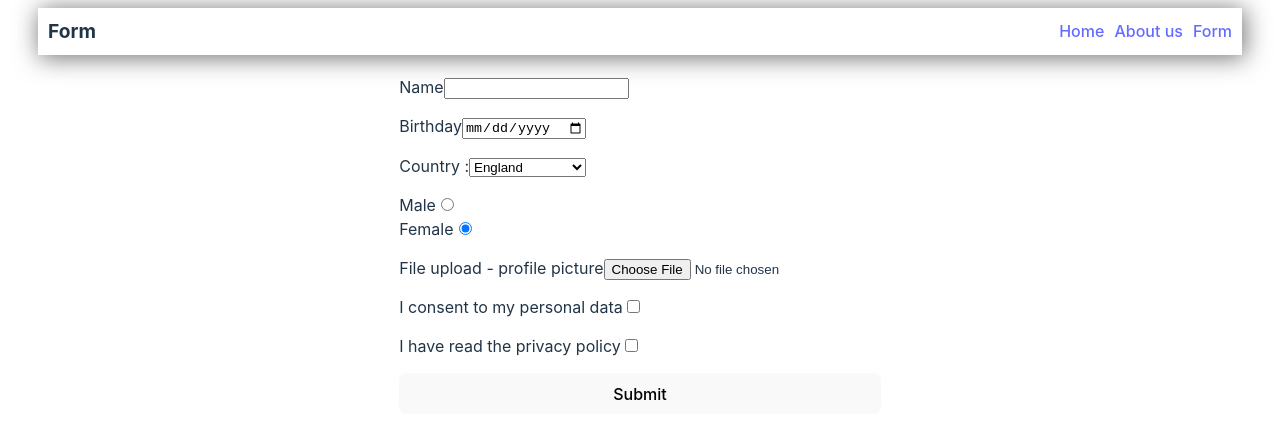
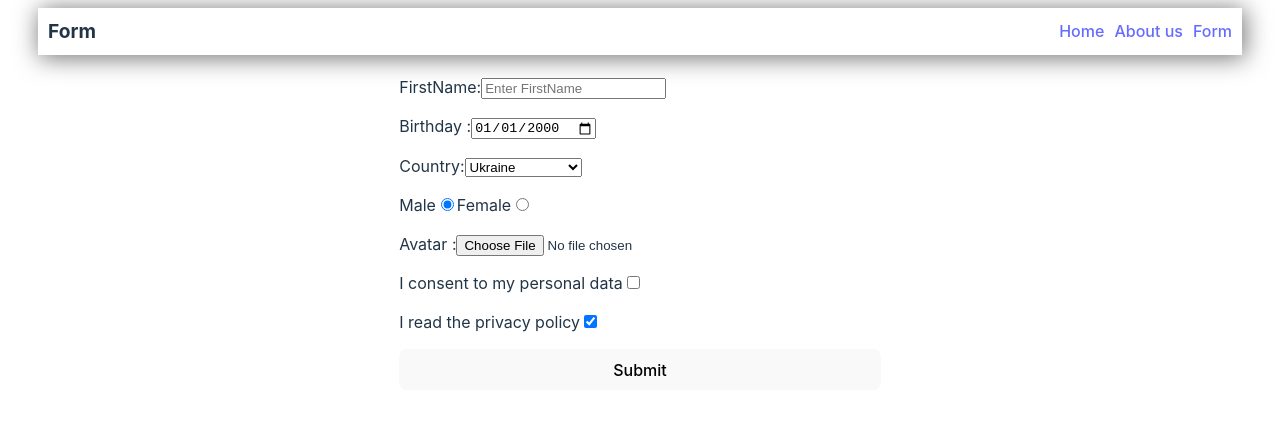
Before and after one commit to roman-lysiuk/learn-react, a React (Vite) app: page /form in a window 1280 px wide. Shown: the top 438 px of the page. Built offline with nearby package versions, Linux system fonts and the light colour scheme.

Commit message:
refactoring: add react-hook-form

```diff
--- a/package.json
+++ b/package.json
@@ -13,8 +13,10 @@
     "coverage": "vitest run --coverage"
   },
   "dependencies": {
+    "@hookform/error-message": "^2.0.1",
     "react": "^18.2.0",
     "react-dom": "^18.2.0",
+    "react-hook-form": "^7.43.8",
     "react-router-dom": "^6.9.0"
   },
   "devDependencies": {
--- a/src/components/Form/Form.tsx
+++ b/src/components/Form/Form.tsx
@@ -1,252 +1,187 @@
 import { IUserCard } from '../../components/UserCard/UserCard';
-import React from 'react';
+import React, { useState } from 'react';
 import { country } from '../../Data/listCountry.json';
-import CreateInputBlock from '../../helpers/CreateInputBlock';
+import { useForm } from 'react-hook-form';
 
 type FormProps = {
   changeUserCardArr: (userCard: IUserCard) => void;
 };
-type FormState = {
-  textErrorName: string | null;
-  textErrorBirthday: string | null;
-  textErrorAgreeCheckboxData: string | null;
-  textErrorAgreeCheckboxPolicy: string | null;
-  textDataSave: string;
+type DataInput = {
+  firstName: string;
+  birthday: string;
+  country: string;
+  gender: string;
+  avatar: string;
+  agreeData: boolean;
+  agreePolicy: boolean;
 };
 
-class Form extends React.Component<FormProps, FormState> {
-  state = {
-    textErrorName: '',
-    textErrorBirthday: '',
-    textErrorAgreeCheckboxData: '',
-    textErrorAgreeCheckboxPolicy: '',
-    textDataSave: '',
+function Form(props: FormProps) {
+  const [textDataSave, setTextDataSave] = useState('');
+  const {
+    register,
+    handleSubmit,
+    reset,
+    watch,
+    formState: { errors, dirtyFields },
+  } = useForm({
+    reValidateMode: 'onSubmit',
+    mode: 'onSubmit',
+    defaultValues: {
+      firstName: '',
+      birthday: '2000-01-01',
+      country: country[1],
+      gender: 'male',
+      avatar: '',
+      agreeData: false,
+      agreePolicy: true,
+    },
+  });
+
+  const { emptyErrorMessage, minLengthErrorMessage, maxLengthErrorMessage } = {
+    emptyErrorMessage: 'This field is required',
+    minLengthErrorMessage: `Minimum length characters `,
+    maxLengthErrorMessage: `Maximum length characters `,
   };
 
-  linkInput: {
-    nameInput: React.RefObject<HTMLInputElement>;
-    birthdayInput: React.RefObject<HTMLInputElement>;
-    countryInput: React.RefObject<HTMLSelectElement>;
-    sexInput: React.RefObject<HTMLInputElement>;
-    fileInput: React.RefObject<HTMLInputElement>;
-    agreeCheckboxData: React.RefObject<HTMLInputElement>;
-    agreeCheckboxDataPolicy: React.RefObject<HTMLInputElement>;
-  };
+  function onSubmit(data: DataInput) {
+    const fileList = data.avatar || null;
+    const userCard: IUserCard = {
+      id: Date.now().toString(),
+      name: data.firstName,
+      avatar: fileList ? URL.createObjectURL(fileList[0] as unknown as File) : null,
+      birthday: new Date(data.birthday).toLocaleDateString(),
+      country: data.country,
+      gender: data.gender,
+    };
 
-  constructor(props: FormProps) {
-    super(props);
-    this.linkInput = {
-      nameInput: React.createRef(),
-      birthdayInput: React.createRef(),
-      countryInput: React.createRef(),
-      sexInput: React.createRef(),
-      fileInput: React.createRef(),
-      agreeCheckboxData: React.createRef(),
-      agreeCheckboxDataPolicy: React.createRef(),
-    };
+    props.changeUserCardArr(userCard);
+
+    setTextDataSave('Your data has been saved');
+
+    setTimeout(() => {
+      setTextDataSave('');
+      reset();
+    }, 2000);
   }
 
-  render() {
-    return (
-      <div>
-        <h2 className="text-data-save">{this.state.textDataSave}</h2>
-        <form className="form">
-          <CreateInputBlock
-            id="form-name"
-            labelTitle="Name"
-            typeInput="text"
-            ref={this.linkInput.nameInput}
-            required={true}
-            textErrorInput={this.state.textErrorName}
-            name="name"
+  return (
+    <div>
+      <h2 className="text-data-save">{textDataSave}</h2>
+      <form className="form" onSubmit={handleSubmit(onSubmit)}>
+        <label>
+          FirstName:
+          <input
+            placeholder="Enter FirstName"
+            type="text"
+            {...register('firstName', {
+              required: {
+                value: true,
+                message: emptyErrorMessage,
+              },
+              minLength: {
+                value: 3,
+                message: `${minLengthErrorMessage + 3}`,
+              },
+              maxLength: {
+                value: 15,
+                message: `${maxLengthErrorMessage + 15}`,
+              },
+              pattern: {
+                value: /^[A-Z][a-z]{2,}/gm,
+                message: 'Lower case name',
+              },
+            })}
           />
-          <CreateInputBlock
-            id="form-birthday"
-            labelTitle="Birthday"
-            typeInput="date"
-            ref={this.linkInput.birthdayInput}
-            required={true}
-            textErrorInput={this.state.textErrorBirthday}
-            name="birthday"
+          {errors.firstName && (
+            <div className="text-error">{errors.firstName.message?.toString()}</div>
+          )}
+        </label>
+        <label>
+          Birthday :
+          <input
+            type="date"
+            {...register('birthday', {
+              required: {
+                value: true,
+                message: emptyErrorMessage,
+              },
+              validate: {
+                tooSmall: (value) => {
+                  const dateYear = new Date(value).getFullYear();
+                  const currentDate = new Date().getFullYear();
+                  const yearAge = 5;
+                  const isValid = dateYear <= currentDate - yearAge;
+
+                  return isValid || 'At least 5 years ago';
+                },
+              },
+              valueAsDate: true,
+            })}
           />
-          <CreateInputBlock
-            id="form-form-country"
-            labelTitle="Country"
-            typeInput="select"
-            ref={this.linkInput.countryInput}
-            name="country"
-            optionForSelect={country}
+          {errors.birthday && (
+            <div className="text-error">{errors.birthday?.message?.toString()}</div>
+          )}
+        </label>
+
+        <label>
+          Country:
+          <select {...register('country')}>
+            {country.map((name, i) => {
+              return (
+                <option key={i} value={name}>
+                  {name}
+                </option>
+              );
+            })}
+          </select>
+          {errors.country && (
+            <div className="text-error">{errors.country?.message?.toString()}</div>
+          )}
+        </label>
+
+        <div className="choice-gender">
+          <label>
+            Male
+            <input type="radio" value={'male'} {...register('gender')} />
+          </label>
+          <label>
+            Female
+            <input type="radio" value={'female'} {...register('gender')} />
+          </label>
+          {errors.gender && <div className="text-error">{errors.gender?.message?.toString()}</div>}
+        </div>
+
+        <label>
+          Avatar :
+          <input accept="image/*" type="file" {...register('avatar')} />
+          {errors.avatar && <div className="text-error">{errors.avatar?.message?.toString()}</div>}
+        </label>
+
+        <label>
+          I consent to my personal data
+          <input
+            type="checkbox"
+            {...register('agreeData', { required: { value: true, message: emptyErrorMessage } })}
           />
-          <div className="choice-gender">
-            <CreateInputBlock
-              id="form-sex-male"
-              labelTitle="Male"
-              typeInput="radio"
-              ref={this.linkInput.sexInput}
-              name="sex"
-              value="male"
-            />
-            <CreateInputBlock
-              id="form-sex-female"
-              labelTitle="Female"
-              typeInput="radio"
-              defaultChecked={true}
-              name="sex"
-              value="female"
-            />
-          </div>
-          <CreateInputBlock
-            id="form-file"
-            labelTitle="File upload - profile picture"
-            typeInput="file"
-            accept="image/*"
-            ref={this.linkInput.fileInput}
-            name="avatar-img"
+          {errors.agreeData && (
+            <div className="text-error">{errors.agreeData?.message?.toString()}</div>
+          )}
+        </label>
+        <label>
+          I read the privacy policy
+          <input
+            type="checkbox"
+            {...register('agreePolicy', { required: { value: true, message: emptyErrorMessage } })}
           />
-          <CreateInputBlock
-            id="form-agree-data"
-            labelTitle=" I consent to my personal data"
-            typeInput="checkbox"
-            ref={this.linkInput.agreeCheckboxData}
-            required={true}
-            textErrorInput={this.state.textErrorAgreeCheckboxData}
-            name="agree-data"
-          />
-          <CreateInputBlock
-            id="form-agree-policy"
-            labelTitle="I have read the privacy policy"
-            typeInput="checkbox"
-            ref={this.linkInput.agreeCheckboxDataPolicy}
-            required={true}
-            defaultChecked={false}
-            textErrorInput={this.state.textErrorAgreeCheckboxPolicy}
-            name="agree-policy"
-          />
-          <button type="button" onClick={this.handlerSubmitButton}>
-            Submit
-          </button>
-        </form>
-      </div>
-    );
-  }
-  handlerSubmitButton = (event: React.SyntheticEvent) => {
-    event.preventDefault();
-    this.validateEmptyInput();
-    this.validateName();
-    this.validateBirthday();
+          {errors.agreePolicy && (
+            <div className="text-error">{errors.agreePolicy?.message?.toString()}</div>
+          )}
+        </label>
 
-    if (this.isValidate()) {
-      const fileList = this.linkInput.fileInput.current?.files;
-      const userCard = {
-        id: Date.now().toString(),
-        name: this.linkInput.nameInput.current?.value as string,
-        avatar: fileList ? fileList[0] : null,
-        birthday: this.linkInput.birthdayInput.current?.value as string,
-        country: this.linkInput.countryInput.current?.value as string,
-        sex: this.linkInput.sexInput.current?.checked ? 'male' : 'female',
-      };
-      this.props.changeUserCardArr(userCard);
-      this.setState({ textDataSave: 'Your data has been saved' });
-      this.cleanForm();
-      setTimeout(() => {
-        this.setState({ textDataSave: '' });
-      }, 3000);
-    }
-  };
-
-  validateEmptyInput = () => {
-    const { nameInput, birthdayInput, agreeCheckboxData, agreeCheckboxDataPolicy } = this.linkInput;
-
-    if (nameInput.current?.validity.valueMissing) {
-      this.setState({ textErrorName: 'Write your name' });
-    } else {
-      this.setState({ textErrorName: null });
-    }
-
-    if (birthdayInput.current?.validity.valueMissing) {
-      this.setState({ textErrorBirthday: 'Enter your date of birth' });
-    } else {
-      this.setState({ textErrorBirthday: null });
-    }
-
-    if (agreeCheckboxData.current?.validity.valueMissing) {
-      this.setState({ textErrorAgreeCheckboxData: 'This field is required' });
-    } else {
-      this.setState({ textErrorAgreeCheckboxData: null });
-    }
-
-    if (agreeCheckboxDataPolicy.current?.validity.valueMissing) {
-      this.setState({ textErrorAgreeCheckboxPolicy: 'This field is required' });
-    } else {
-      this.setState({ textErrorAgreeCheckboxPolicy: null });
-    }
-  };
-  validateName() {
-    const { nameInput } = this.linkInput;
-    const firstLetterName = nameInput.current?.value[0];
-    if (
-      typeof firstLetterName === 'undefined' ||
-      firstLetterName !== firstLetterName?.toLocaleUpperCase()
-    ) {
-      this.setState({ textErrorName: 'Please enter a capitalized name' });
-      return;
-    }
-    this.setState({ textErrorName: null });
-  }
-  validateBirthday() {
-    const { birthdayInput } = this.linkInput;
-    const valueDate = new Date(birthdayInput.current?.value as string);
-    const currentDate = new Date();
-    const isCorrectDate = !isNaN(Date.parse(valueDate.toUTCString()));
-    if (!isCorrectDate) {
-      this.setState({ textErrorBirthday: 'Date is not correct' });
-      return;
-    }
-    if (typeof valueDate !== 'undefined' && currentDate <= valueDate) {
-      this.setState({ textErrorBirthday: 'The selected date is greater than the current one' });
-      return;
-    }
-    this.setState({ textErrorBirthday: null });
-  }
-  cleanForm() {
-    this.setState({
-      textErrorName: '',
-      textErrorBirthday: '',
-      textErrorAgreeCheckboxData: '',
-      textErrorAgreeCheckboxPolicy: '',
-    });
-    if (this.linkInput.nameInput.current) {
-      this.linkInput.nameInput.current.value = '';
-    }
-    if (this.linkInput.birthdayInput.current) {
-      this.linkInput.birthdayInput.current.value = '';
-    }
-    if (this.linkInput.agreeCheckboxData.current) {
-      this.linkInput.agreeCheckboxData.current.checked = false;
-    }
-    if (this.linkInput.agreeCheckboxDataPolicy.current) {
-      this.linkInput.agreeCheckboxDataPolicy.current.checked = false;
-    }
-    if (this.linkInput.fileInput.current) {
-      this.linkInput.fileInput.current.value = '';
-    }
-  }
-  isValidate(): boolean {
-    const {
-      textErrorAgreeCheckboxData,
-      textErrorAgreeCheckboxPolicy,
-      textErrorBirthday,
-      textErrorName,
-    } = this.state;
-    if (
-      textErrorAgreeCheckboxData === null &&
-      textErrorAgreeCheckboxPolicy === null &&
-      textErrorBirthday === null &&
-      textErrorName === null
-    ) {
-      return true;
-    }
-    return false;
-  }
+        <button type="submit">Submit</button>
+      </form>
+    </div>
+  );
 }
 export default Form;
--- a/src/helpers/CreateInputBlock.tsx
+++ /dev/null
@@ -1,61 +0,0 @@
-import React from 'react';
-import { forwardRef, LegacyRef } from 'react';
-
-type inputType = 'text' | 'date' | 'textarea' | 'checkbox' | 'radio' | 'file' | 'select';
-
-type InputBlockProps = {
-  id: string;
-  labelTitle: string;
-  typeInput: inputType;
-  textErrorInput?: string | null;
-  name?: string;
-  required?: boolean;
-  value?: string | null;
-  accept?: string;
-  optionForSelect?: string[];
-  defaultChecked?: boolean;
-  defaultValue?: string;
-};
-
-const CreateInputBlock = forwardRef(
-  (props: InputBlockProps, ref: LegacyRef<HTMLInputElement | HTMLSelectElement> | undefined) => {
-    if (props.typeInput === 'select') {
-      return (
-        <label>
-          {props.labelTitle} :
-          <select
-            required={props.required || false}
-            id={props.id}
-            name={props.name || props.labelTitle.toLowerCase()}
-            ref={ref as LegacyRef<HTMLSelectElement> | undefined}
-            value={props.value || undefined}
-          >
-            {props.optionForSelect?.map((nameOption, index) => {
-              return <option key={index}>{nameOption}</option>;
-            })}
-          </select>
-          <div className="text-error">{props.textErrorInput}</div>
-        </label>
-      );
-    } else {
-      return (
-        <label>
-          {props.labelTitle}
-          <input
-            required={props.required || false}
-            id={props.id}
-            type={props.typeInput}
-            name={props.name || props.labelTitle.toLowerCase()}
-            ref={ref as LegacyRef<HTMLInputElement> | undefined}
-            value={props.value || undefined}
-            accept={props.accept || undefined}
-            defaultChecked={props.defaultChecked || false}
-            defaultValue={props.defaultValue}
-          />
-          <div className="text-error">{props.textErrorInput}</div>
-        </label>
-      );
-    }
-  }
-);
-export default CreateInputBlock;
```
Also changed, not shown: src/components/UserCard/UserCard.tsx (+5 -7 lines), src/helpers/createInput.tsx (added, +42 -0 lines), 1 other file (tests, documents, lock files or other folders).
